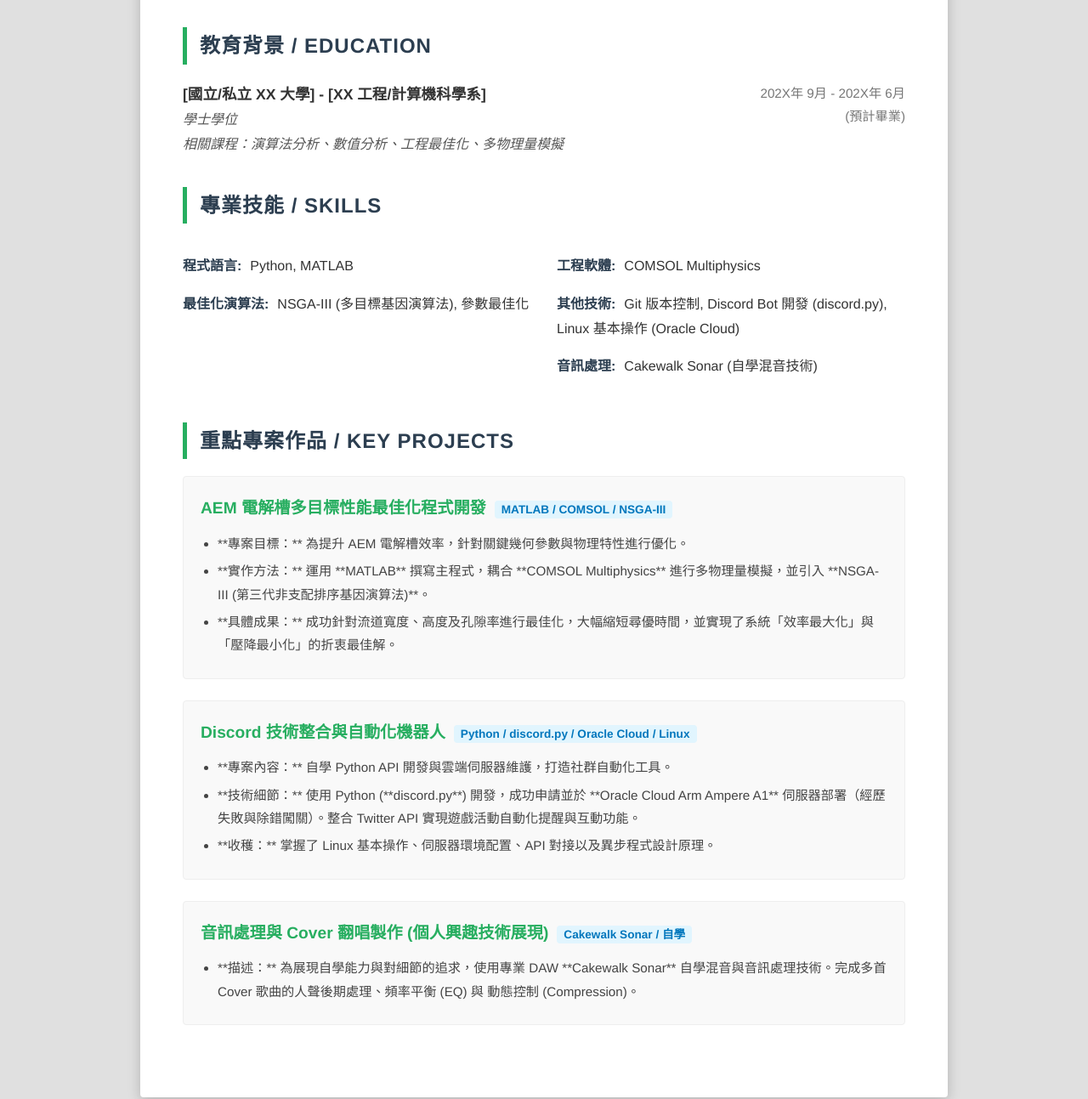
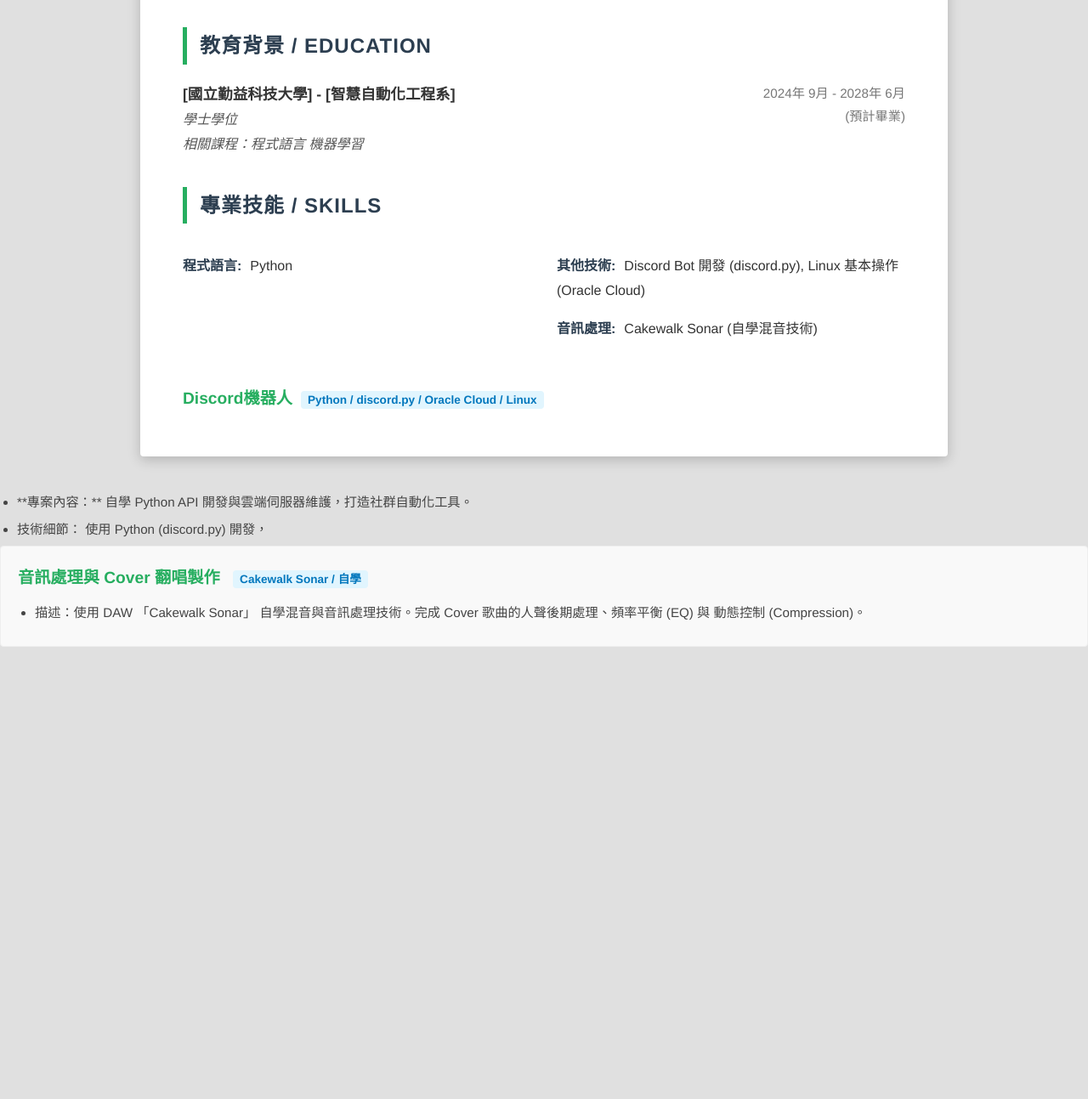
Before and after one commit to AnYiUwU/AnYiUwU.github.io, a plain HTML site: page index.html in a window 1280 px wide. Shown: the part 618-1911 px from the top of the page at 85% size. After the commit the page ends 1404 px from the top, so only its background shows below. Drawn offline with Linux system fonts and the light colour scheme.

Commit message:
更改內容4

```diff
--- a/index.html
+++ b/index.html
@@ -203,11 +203,11 @@
             <h2>教育背景 / Education</h2>
             <div class="entry">
                 <div>
-                    <div class="entry-title">[國立/私立 XX 大學] - [XX 工程/計算機科學系]</div>
+                    <div class="entry-title">[國立勤益科技大學] - [智慧自動化工程系]</div>
                     <div class="entry-subtitle">學士學位</div>
-                    <div class="entry-subtitle">相關課程：演算法分析、數值分析、工程最佳化、多物理量模擬</div>
+                    <div class="entry-subtitle">相關課程：程式語言 機器學習</div>
                 </div>
-                <div class="entry-date">202X年 9月 - 202X年 6月<br>(預計畢業)</div>
+                <div class="entry-date">2024年 9月 - 2028年 6月<br>(預計畢業)</div>
             </div>
         </section>
 
@@ -215,53 +215,32 @@
             <h2>專業技能 / Skills</h2>
             <div class="skills-container">
                 <div>
-                    <p><span class="skill-category">程式語言:</span>Python, MATLAB</p>
-                    <p><span class="skill-category">最佳化演算法:</span>NSGA-III (多目標基因演算法), 參數最佳化</p>
+                    <p><span class="skill-category">程式語言:</span>Python</p>
                 </div>
                 <div>
-                    <p><span class="skill-category">工程軟體:</span>COMSOL Multiphysics</p>
-                    <p><span class="skill-category">其他技術:</span>Git 版本控制, Discord Bot 開發 (discord.py), Linux 基本操作 (Oracle Cloud)</p>
+                    <p><span class="skill-category">其他技術:</span>Discord Bot 開發 (discord.py), Linux 基本操作 (Oracle Cloud)</p>
                     <p><span class="skill-category">音訊處理:</span>Cakewalk Sonar (自學混音技術)</p>
                 </div>
             </div>
         </section>
 
-        <section id="projects">
-            <h2>重點專案作品 / Key Projects</h2>
-
-            <div class="project-item">
-                <div class="project-header">
-                    <div class="project-name">AEM 電解槽多目標性能最佳化程式開發<span class="project-tech">MATLAB / COMSOL / NSGA-III</span></div>
+                    <div class="project-name">Discord機器人<span class="project-tech">Python / discord.py / Oracle Cloud / Linux</span></div>
                 </div>
                 <div class="project-desc">
                     <ul>
-                        <li>**專案目標：** 為提升 AEM 電解槽效率，針對關鍵幾何參數與物理特性進行優化。</li>
-                        <li>**實作方法：** 運用 **MATLAB** 撰寫主程式，耦合 **COMSOL Multiphysics** 進行多物理量模擬，並引入 **NSGA-III (第三代非支配排序基因演算法)**。</li>
-                        <li>**具體成果：** 成功針對流道寬度、高度及孔隙率進行最佳化，大幅縮短尋優時間，並實現了系統「效率最大化」與「壓降最小化」的折衷最佳解。</li>
+                        <li>**專案內容：** 自學 Python API 開發與雲端伺服器維護，打造社群自動化工具。</li>
+                        <li>技術細節： 使用 Python (discord.py) 開發，</li>
                     </ul>
                 </div>
             </div>
 
             <div class="project-item">
                 <div class="project-header">
-                    <div class="project-name">Discord 技術整合與自動化機器人<span class="project-tech">Python / discord.py / Oracle Cloud / Linux</span></div>
+                    <div class="project-name">音訊處理與 Cover 翻唱製作 <span class="project-tech">Cakewalk Sonar / 自學</span></div>
                 </div>
                 <div class="project-desc">
                     <ul>
-                        <li>**專案內容：** 自學 Python API 開發與雲端伺服器維護，打造社群自動化工具。</li>
-                        <li>**技術細節：** 使用 Python (**discord.py**) 開發，成功申請並於 **Oracle Cloud Arm Ampere A1** 伺服器部署（經歷失敗與除錯闖關）。整合 Twitter API 實現遊戲活動自動化提醒與互動功能。</li>
-                        <li>**收穫：** 掌握了 Linux 基本操作、伺服器環境配置、API 對接以及異步程式設計原理。</li>
-                    </ul>
-                </div>
-            </div>
-
-            <div class="project-item">
-                <div class="project-header">
-                    <div class="project-name">音訊處理與 Cover 翻唱製作 (個人興趣技術展現)<span class="project-tech">Cakewalk Sonar / 自學</span></div>
-                </div>
-                <div class="project-desc">
-                    <ul>
-                        <li>**描述：** 為展現自學能力與對細節的追求，使用專業 DAW **Cakewalk Sonar** 自學混音與音訊處理技術。完成多首 Cover 歌曲的人聲後期處理、頻率平衡 (EQ) 與 動態控制 (Compression)。</li>
+                        <li>描述：使用 DAW 「Cakewalk Sonar」 自學混音與音訊處理技術。完成 Cover 歌曲的人聲後期處理、頻率平衡 (EQ) 與 動態控制 (Compression)。</li>
                     </ul>
                 </div>
             </div>
```
